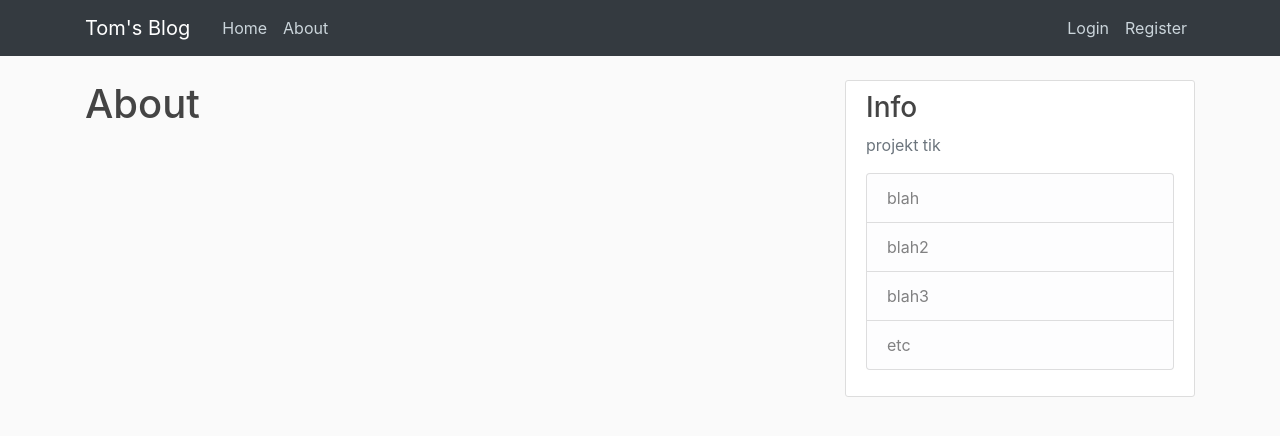
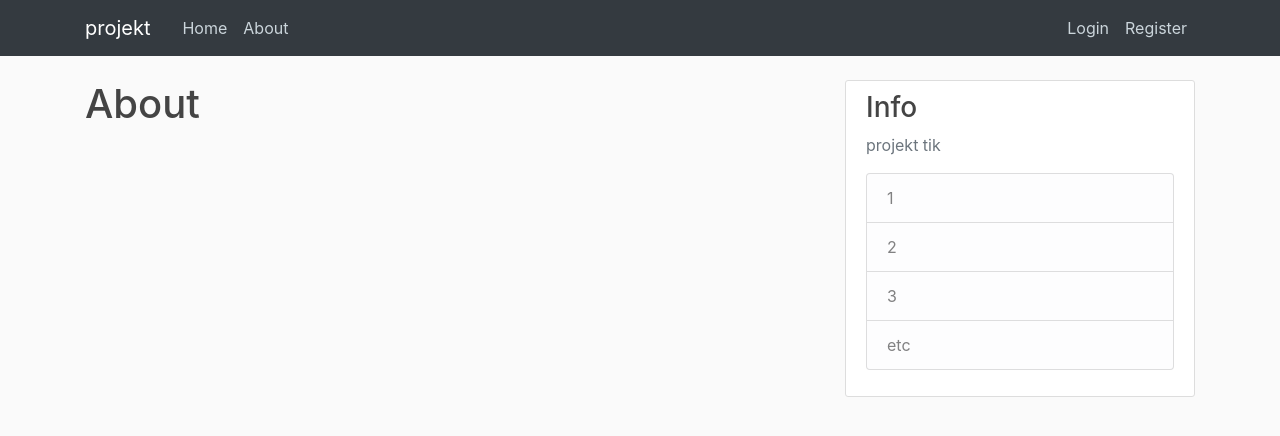
Before and after one commit to tomabungis45/flask-test, a Flask app: page /about in a window 1280 px wide. Shown: the top 436 px of the page. Run offline with Flask 2, Linux system fonts and the light colour scheme; some libraries are stand-ins or nearby versions.

Commit message:
Update layout.html

```diff
--- a/tom/templates/layout.html
+++ b/tom/templates/layout.html
@@ -19,7 +19,7 @@
     <header class="site-header">
       <nav class="navbar navbar-expand-md navbar-dark bg-dark fixed-top">
         <div class="container">
-          <a class="navbar-brand mr-4" href="/">Tom's Blog</a>
+          <a class="navbar-brand mr-4" href="/">projekt</a>
           <button class="navbar-toggler" type="button" data-toggle="collapse" data-target="#navbarToggle" aria-controls="navbarToggle" aria-expanded="false" aria-label="Toggle navigation">
             <span class="navbar-toggler-icon"></span>
           </button>
@@ -62,9 +62,9 @@
             <h3>Info</h3>
             <p class='text-muted'>projekt tik
               <ul class="list-group">
-                <li class="list-group-item list-group-item-light">blah</li>
-                <li class="list-group-item list-group-item-light">blah2</li>
-                <li class="list-group-item list-group-item-light">blah3</li>
+                <li class="list-group-item list-group-item-light">1</li>
+                <li class="list-group-item list-group-item-light">2</li>
+                <li class="list-group-item list-group-item-light">3</li>
                 <li class="list-group-item list-group-item-light">etc</li>
               </ul>
             </p>
```
